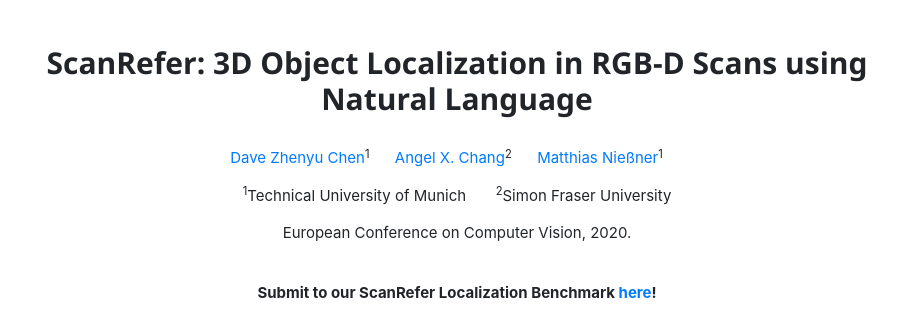
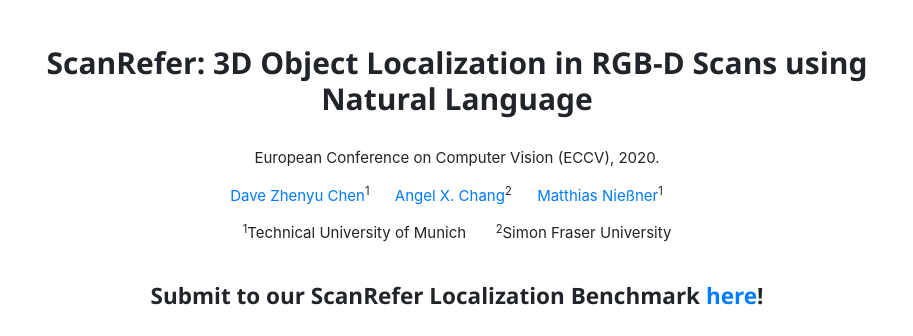
Before and after one commit to daveredrum/ScanRefer, a plain HTML site: page docs/index.html in a window 1280 px wide. Shown: the top 336 px of the page, without its empty margins (183-1096 px from the left). Drawn offline with nearby package versions, Linux system fonts and the light colour scheme.

Commit message:
update project page

```diff
--- a/docs/index.html
+++ b/docs/index.html
@@ -21,6 +21,9 @@
 
     <h2 align="center" id="title"><b>ScanRefer: 3D Object Localization in RGB-D Scans using Natural Language</b></h2>
     <br/>
+
+    <p align="center" id="title">European Conference on Computer Vision (ECCV), 2020.</p>
+
     <p align="center" class="center_text" id="authors">
         <a target="_blank" href="http://www.niessnerlab.org/members/zhenyu_chen/profile.html">Dave Zhenyu Chen</a><sup>1</sup>
         &nbsp;&nbsp;&nbsp;&nbsp;
@@ -36,10 +39,8 @@
         <sup>2</sup>Simon Fraser University
     </p>
 
-    <p align="center" id="title">European Conference on Computer Vision, 2020.</p>
-
     <br>
-        <p align="center" id="title"><b>Submit to our ScanRefer Localization Benchmark <a href="http://kaldir.vc.in.tum.de/scanrefer_benchmark/" target="__blank">here</a>!</b></p>
+        <h4 align="center" id="title"><b>Submit to our ScanRefer Localization Benchmark <a href="http://kaldir.vc.in.tum.de/scanrefer_benchmark/" target="__blank">here</a>!</b></h4>
 
         <br><center><a href="http://kaldir.vc.in.tum.de/scanrefer_benchmark/" target="__blank"><img src="teaser.png" style="max-width:100%" /></a></center><br>
 
```
